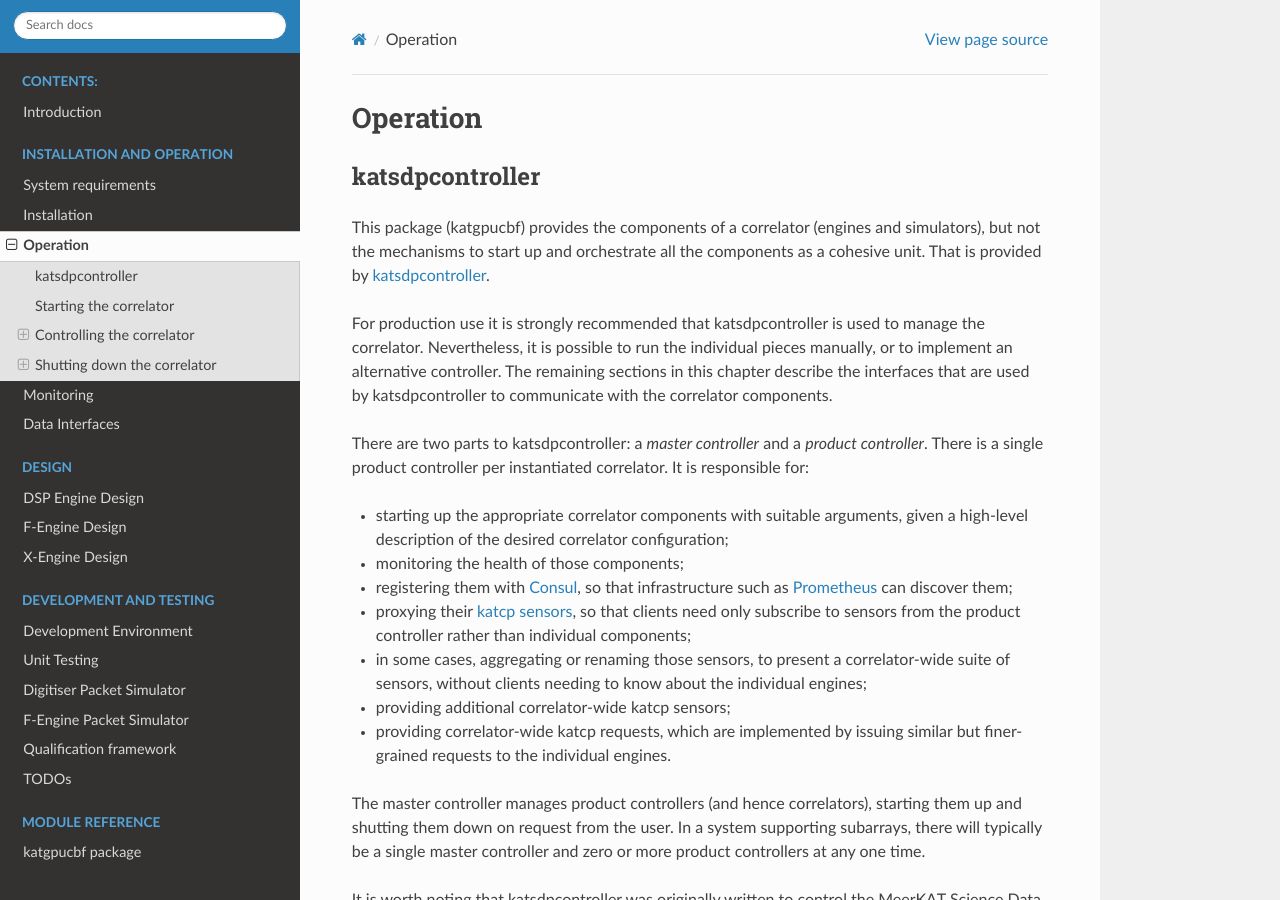
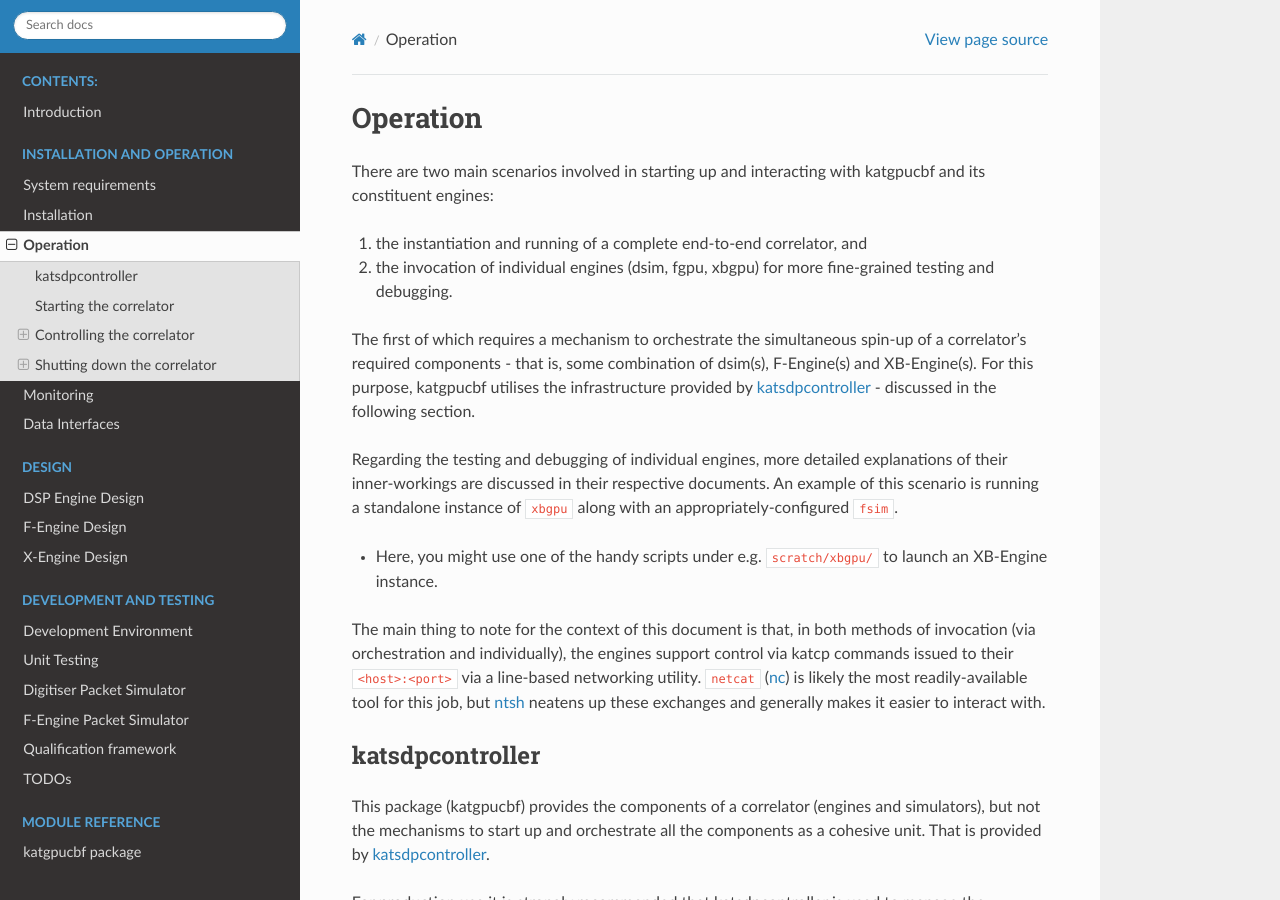
Before and after one commit to ska-sa/katgpucbf, a Sphinx documentation site: the page built from doc/control.rst, in a window 1280 px wide and 900 px high. Built offline with Sphinx 7.4.7 and the Read the Docs theme 2.0.0, drawn with Linux system fonts in a browser that asks for light colours; formulas are drawn with MathJax 3; the version number could not be read and is left out; some of the changed text lies outside the part shown.

Commit message:
WIP update Control::Startup and Shutdown
As per comments on PR #354.

Contributes to: NGC-680 and NGC-686.

```diff
--- a/doc/control.rst
+++ b/doc/control.rst
@@ -1,13 +1,43 @@
 Operation
 =========
+There are two main scenarios involved in starting up and interacting with
+katgpucbf and its constituent engines:
+
+#. the instantiation and running of a complete end-to-end correlator, and
+#. the invocation of individual engines (dsim, fgpu, xbgpu) for more
+   fine-grained testing and debugging.
+
+The first of which requires a mechanism to orchestrate the simultaneous spin-up
+of a correlator's required components - that is, some combination of dsim(s),
+F-Engine(s) and XB-Engine(s). For this purpose, katgpucbf utilises the
+infrastructure provided by `katsdpcontroller`_ - discussed in the following
+section.
+
+Regarding the testing and debugging of individual engines, more detailed
+explanations of their inner-workings are discussed in their respective
+documents. An example of this scenario is running a standalone instance of
+``xbgpu`` along with an appropriately-configured ``fsim``.
+
+* Here, you might use one of the handy scripts under e.g. ``scratch/xbgpu/``
+  to launch an XB-Engine instance.
+
+
+The main thing to note for the context of this document is that, in
+both methods of invocation (via orchestration and individually), the engines
+support control via katcp commands issued to their ``<host>:<port>`` via a
+line-based networking utility. ``netcat`` (`nc`_) is likely the most
+readily-available tool for this job, but `ntsh`_ neatens up these exchanges
+and generally makes it easier to interact with.
+
+.. _katsdpcontroller: https://github.com/ska-sa/katsdpcontroller
+.. _nc: https://www.commandlinux.com/man-page/man1/nc.1.html
+.. _ntsh: https://pypi.org/project/ntsh/
 
 katsdpcontroller
 ----------------
-This package (katgpucbf) provides the components of a correlator (engines and simulators),
-but not the mechanisms to start up and orchestrate all the components as a
-cohesive unit. That is provided by `katsdpcontroller`_.
-
-.. _katsdpcontroller: https://github.com/ska-sa/katsdpcontroller
+This package (katgpucbf) provides the components of a correlator (engines and
+simulators), but not the mechanisms to start up and orchestrate all the
+components as a cohesive unit. That is provided by `katsdpcontroller`_.
 
 For production use it is strongly recommended that katsdpcontroller is used to
 manage the correlator. Nevertheless, it is possible to run the individual
@@ -159,21 +173,11 @@
      :external+spead2:doc:`SPEAD stop heap <py-protocol>` across its output
      streams.
 
-.. _katsdpcontroller: https://github.com/ska-sa/katsdpcontroller
-.. _nc: https://www.commandlinux.com/man-page/man1/nc.1.html
-.. _ntsh: https://pypi.org/project/ntsh/
-
-Running individual Engines
-^^^^^^^^^^^^^^^^^^^^^^^^^^
-An example of this scenario is running a standalone instance of ``xbgpu`` -
-along with an appropriately-configured ``fsim``.
-
-* Here, you might use one of the handy scripts under e.g. ``scratch/xbgpu/``
-  to launch an XB-Engine instance.
-* Once you've sufficiently debugged and/or reached the desired level of
-  confusion, you can simply issue a ``Ctrl + C`` in your terminal window.
-* ``xbgpu`` will shut down cleanly and quietly according to the stop procedure
-  mentioned above.
+Engine-specific testing and debugging
+^^^^^^^^^^^^^^^^^^^^^^^^^^^^^^^^^^^^^
+Once you've sufficiently debugged and/or reached the desired level of confusion,
+you can simply issue a ``Ctrl + C`` in your terminal window. ``xbgpu`` will shut
+down cleanly and quietly according to the stop procedure mentioned above.
 
 A fair bit of work has gone into ensuring the engines and
 :external+aiokatcp:py:class:`DeviceServers <aiokatcp.server.DeviceServer>`
```
Also changed, not shown: other parts of doc/control.rst (+3 -19 lines).
